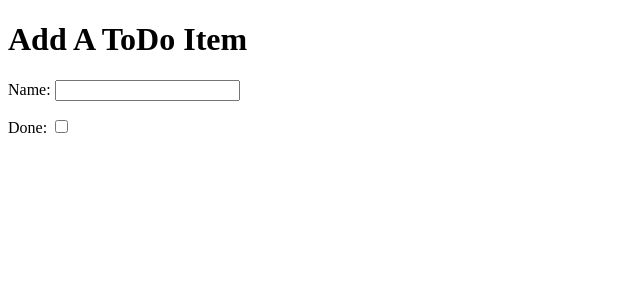
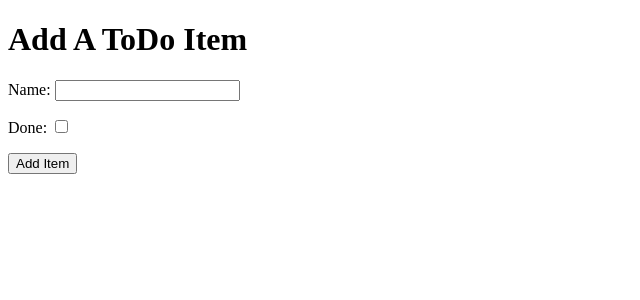
Before and after one commit to erincunningham7/ci-fsf-hello, a Django app: page /add in a window 1280 px wide. Shown: the top 300 px of the page, without its empty margins (0-640 px from the left). Run offline with Django 3.2, Linux system fonts and the light colour scheme.

Commit message:
add closing tags

```diff
--- a/todo/templates/todo/add_item.html
+++ b/todo/templates/todo/add_item.html
@@ -19,6 +19,13 @@
         <p>
           <label for="id_done">Done:</label>
           <input type="checkbox" id="id_done" name="done" />
-
+        </p>
+      </div>
+      <div>
+        <p>
+          <button type="submit">Add Item</button>
+        </p>
+      </div>
+    </form>
   </body>
 </html>
```
Lines whose indentation alone changed are shown as unchanged.
